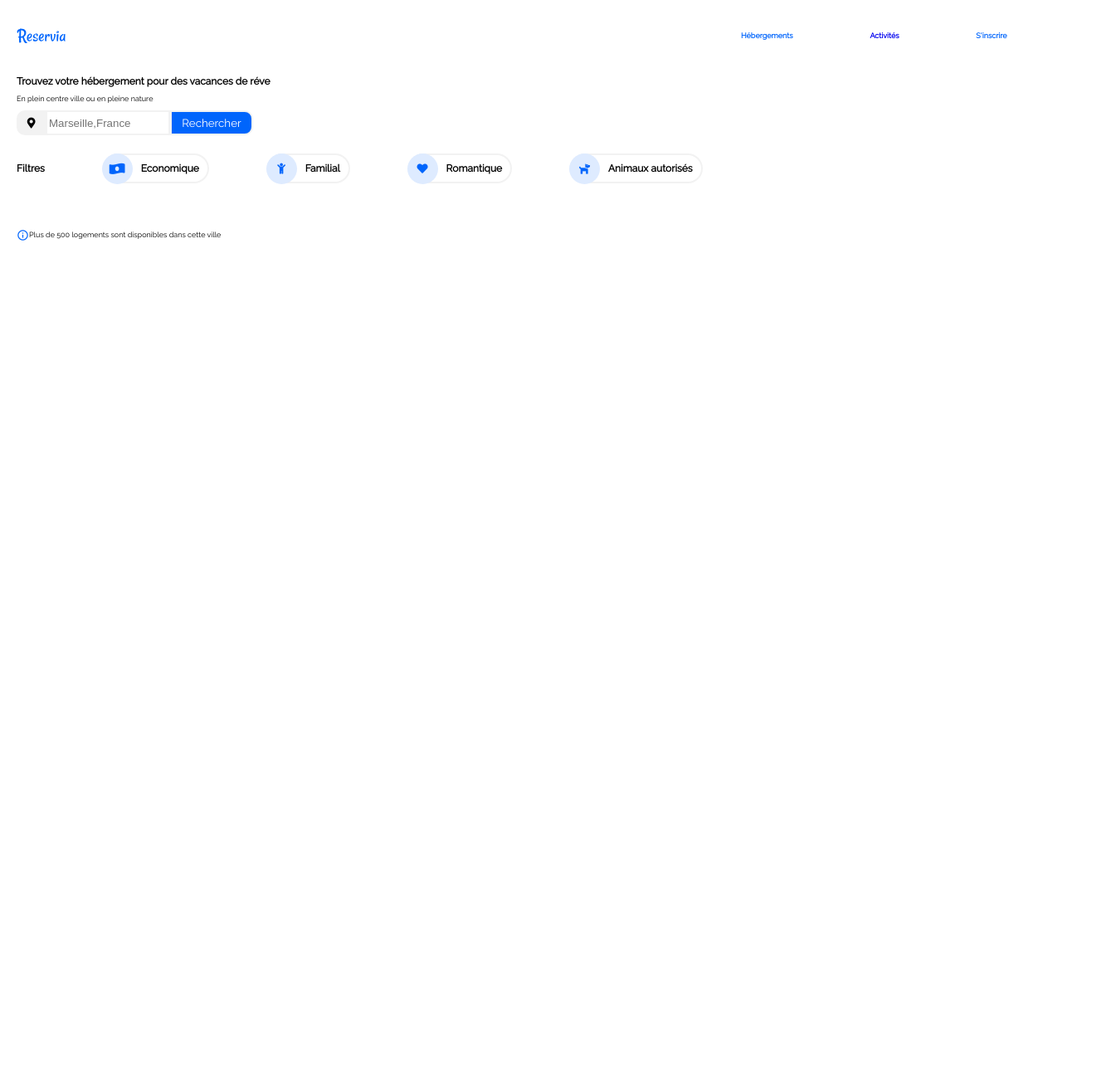
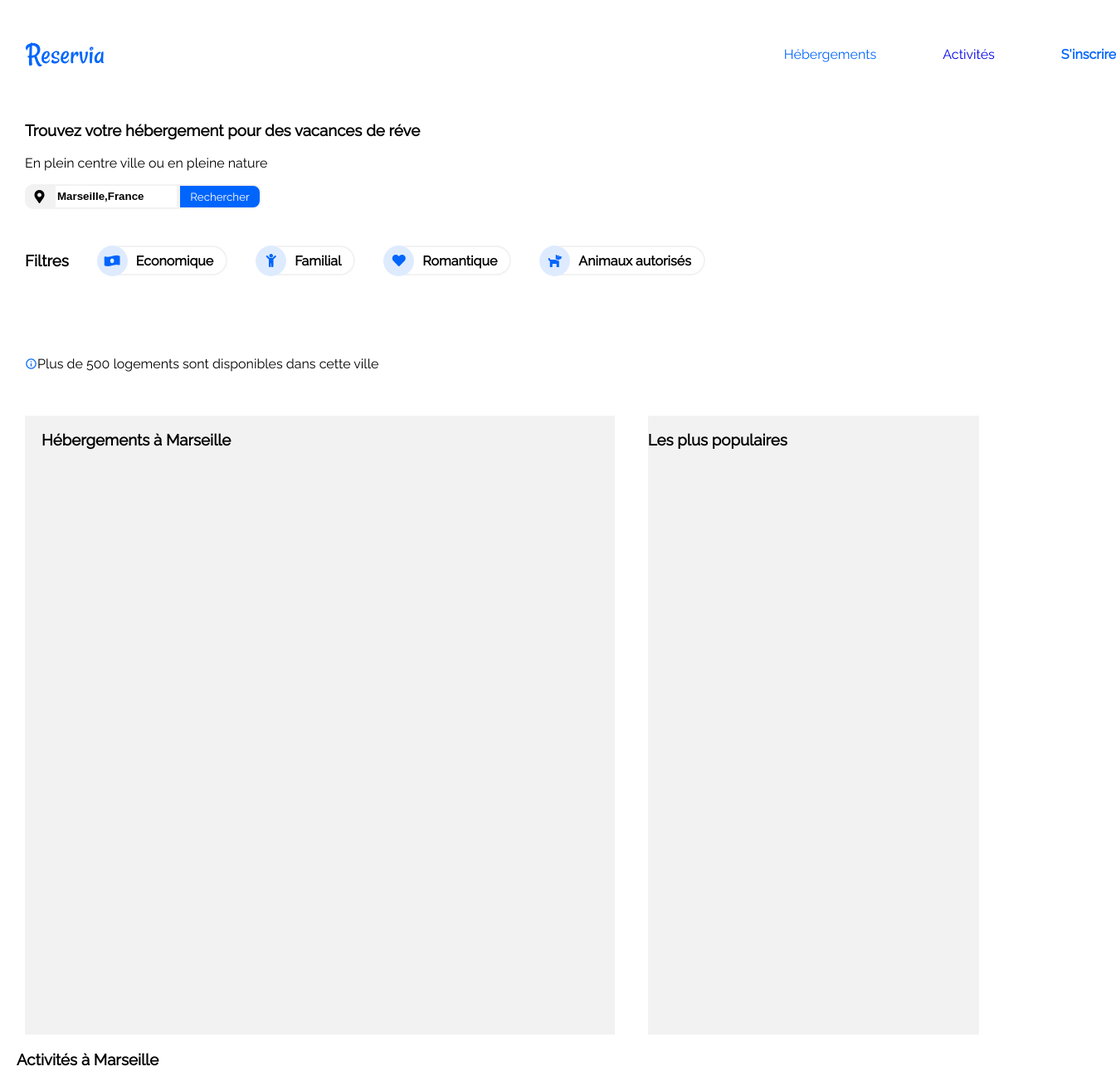
Before and after one commit to Andriatsimaniry/Andriatsimaniry_2_20032021, a plain HTML site: page index.html in a window 1280 px wide. Shown: the part 17-1320 px from the top of the page at 83% size, 1345 px wide, since content can reach past the window. Before the commit the page ends 800 px from the top, so only its background shows below. Drawn offline with Linux system fonts and the light colour scheme.

Commit message:
Ajouts trait dessus ,mise en page et pied de page

```diff
--- a/index.html
+++ b/index.html
@@ -9,30 +9,41 @@
 					<link rel="stylesheet" type="text/css" href="https://use.fontawesome.com/releases/v5.15.2/css/all.css">
 						<link href="https://fonts.googleapis.com/icon?family=Material+Icons" rel="stylesheet">
 							<link  rel = " preconnect " href = " https://fonts.gstatic.com " />
-								<link rel="stylesheet" media="screen and (max-width: 1280px)" href="petite_resolution.css" />
+								<link rel="stylesheet" media="screen and (max-width: 1280px)" href="queries.css" />
 
-					<title>Projet 2</title>
+					<title>Projet</title>
 
 </head>
 
 <body>
+						<!--       Logo       -->
 
 <header>
 	<div class="tete">
 			<div class="logo">
-				<img src="Reservia.svg" alt="Reservia" style="width: 60px; height: 30px;">
+				<img src="Reservia.svg" alt="Reservia">
 			</div>
+
+						<!--       Menu       -->
+
 			<div class="menu">
-				<div class="hebergement"><a style="text-decoration:none" href="#hebergements" class="hebergement">
-					<h3>Hébergements</h3></a></div>
-				<div class="activite"><a style="text-decoration:none" href=" #activites " class=" activités " >
-					<h2>Activités</h2></a></div>
+				<div class="trait_dessus"></div>
+
+				<div class="hebergement"><a href="#hebergements" class="hebergement">
+
+					Hébergements</a></div>
+
+				<div class="activite"><a href=" #activites " class=" activités " >
+					Activités</a></div>
 				<div class="inscrire"><a>
-					<h3>S'inscrire</h3></a></div>
+					S'inscrire</a></div>
 			</div>
+
+						<!--   Recherche   -->
+
 			<div class="text-search">
 					<div>
-					<h1>Trouvez votre hébergement pour des vacances de réve</h1>
+					<h3>Trouvez votre hébergement pour des vacances de réve</h3>
 					</div>
 					<div>
 					<p>En plein centre ville ou en pleine nature</p>
@@ -44,32 +55,36 @@
 				<input class="btn1" type="search"  placeholder="Marseille,France">
 				 <button class="btn2">Rechercher</button></div>
 				</div>
+
+						<!--     les Filtres      -->
+
+
 			<div class="filters-container">
-			<h1>Filtres</h1>
+			<h3>Filtres</h3>
 
 			<div class="filter">
 				<div class="icon-container">
 					<i class="fas fa-money-bill-wave-alt" style="font-size:15px;color:#0065FC"></i>
 				</div>
-				<a style="text-decoration:none" href="#"><h1> Economique</h1></a>
+				<a class="icon-eco"  href="javascript:;">Economique</a>
 			</div>
 			<div class="filter">
 				<div class="icon-container">
 					<i class="fas fa-child" style="color:#0065FC"></i>
 				</div>
-				<a style="text-decoration:none" href="#"><h1>Familial</h1></a>
+				<a class="icon-familial" href="javascript:;">Familial</a>
 			</div>
 			<div class="filter">
 				<div class="icon-container">
 					<i class="fa fa-heart" style="color:#0065FC"></i>
 				</div>
-				<a style="text-decoration:none" href="#"><h1>Romantique</h1></a>
+				<a class="icon-romantique" href="javascript:;">Romantique</a>
 			</div>
 			<div class="filter">
 				<div class="icon-container">
 					<i class="fas fa-dog" style="color:#0065FC"></i>
 				</div>
-				<a style="text-decoration:none" href="#"><h1>Animaux autorisés</h1></a>
+				<a class="icon-animal" href="javascript:;">Animaux autorisés</a>
 			</div>
 
 			</div>
@@ -80,14 +95,37 @@
 		</div>
 	</header>
 
+					<!--         MAIN           -->
 
-	<main>
+
+	<main class="main">
+		<section id="hebergement" class="Hotel">
+			<h3>Hébergements à Marseille</h3>
+
+
+			<!--  SECTION  -->
+
+		</section>
+
+		<aside class="aside">
+			<h3>Les plus populaires</h3>
+
+
+			<!--  ASIDE  -->
+
+
+		</aside>
 
 
 
 
 
+		<article id="activites" class="article">
+			<h3>Activités à Marseille</h3>
 
+			<!--   ARTICLE   -->
+
+		</article>
 
 
 
@@ -96,11 +134,39 @@
 
 	</main>
 
+
+
+
+					<!--   FOOTER    -->
+
 	<footer>
 
 
-
-
+			<div class="propos">
+				<div><h3>A propos</h3>
+						<ul class="liste">
+						<li>Fonctionnement du site</li>
+						<li>Conditons générales de vente</li>
+						<li>Données et confidensialité</li>
+						</ul>
+				</div>
+			</div>
+			<div class="qualite">
+				<div><h3>Nos hébergements</h3>
+					<ul class="liste">
+						<li>Charte qualité</li>
+						<li>Soumettre votre hotêl</li>
+					</ul>
+				</div>
+			</div>
+			<div class="assistance">
+				<div><h3>Assistance</h3>
+						<ul class="liste">
+						<li>Centre d'aide</li>
+						<li>Nous contacter</li>
+					</ul>
+				</div>
+			</div>
 
 
 	</footer>
--- a/styles.css
+++ b/styles.css
@@ -1,20 +1,28 @@
-p { font-family: Raleway; font-size: 9px; font-style: normal; font-variant: normal; }
-h1 { font-family: Raleway; font-size: 12px; font-style: normal; font-variant: normal;color: black }
-h2{ font-family: Raleway; font-size: 9px; font-style: normal; font-variant: normal; }
-h3{font-family: Raleway; font-size: 9px; font-style: normal; font-variant: normal; color: #0065fc; }
-
 body{
-	font-family: Raleway; font-size: 13px; font-style: normal; font-variant: normal;
+	display: grid;
+	grid-template-rows: repeat(5,1fr);
+	grid-template-columns: repeat(3,1fr);
+	font-family: Raleway;
 	margin: 10px;
 	padding:10px;
 }
+header{
+	grid-row: 1;
+	grid-column: 1 / span 3;
+}
+
+
+
+        	/*   ---------- Header  -------------------- */
 
 .tete {
 	display: grid;
 	grid-template-columns: 1fr 1fr 1fr;
 	grid-template-rows: repeat(4,1fr);
-	padding-top: 0px
+	padding-top: 0px;
+	margin-left: 10px;
 }
+
 .logo{
 
 	grid-row: 1 ;
@@ -22,12 +30,45 @@ body{
 	display: flex;
 	align-items: center;
 }
-.menu{
+.menu {
 	grid-row: 1 ;
 	grid-column: 3;
 	display: flex;
-	justify-content: space-around;
+	justify-content: center;
     align-items: center;
+}
+ a {
+	text-decoration: none;
+
+}
+
+.hebergement  {
+	color: #0065fc;
+	display: flex;
+	margin-right: 40px;
+
+}
+
+
+
+.trait_dessus{
+border-top: 2px solid #0065FC;
+width : 160px;
+display: flex;
+margin-top: -160px;
+margin-right: -130px;
+
+
+}
+
+
+.inscrire{
+	display: flex;
+
+	color: #0065fc;
+	font-weight: bolder;
+	margin-left: 80px;
+	margin-right: -150px;
 }
 .text-search {
 	grid-row: 2 ;
@@ -42,6 +83,11 @@ body{
 
 }
 
+input::placeholder{
+	font-weight: bolder;
+	color: #000;
+	opacity:1;
+}
 .icon-search{
 	height: 30px;
 	width: 35px;
@@ -77,7 +123,7 @@ body{
 	align-items: center;
     justify-content: center;
 
-
+			/* ----- Filtres-------- */
 
 }
 .filters-container{
@@ -97,14 +143,16 @@ body{
 	border-radius: 18px;
 	height: 32px;
 	border-left: none;
-}
-a:hover {
-  background-color: gold;
+	padding-right: 10px;
+
 }
 
-.filter h1 {
-	padding: 10px;
+.filter a  {
+	padding: 5px;
 	white-space: nowrap;
+	text-decoration: none;
+	font-weight: bolder;
+	color: #000;
 }
 
 .icon-container {
@@ -115,7 +163,10 @@ a:hover {
     justify-content: center;
     background-color: #DEEBFF;
     border-radius: 18.5px;
-	margin-left: -1px;
+	margin-left: -10px;
+	margin-right: 5px;
+
+
 
 }
 .ville{
@@ -123,4 +174,83 @@ a:hover {
 	grid-column: 1 / span 2;
 	display: flex;
 	align-items: center;
+
+
+}				/* ----------   Main ------------ ---------*/
+
+
+main{
+	grid-row: 2 / span 3;
+	grid-column: 1 / span 3;
+	display: grid;
 }
+	/* --------SECTION ----------*/
+
+section{
+	grid-row: 1 /span 2;
+	grid-column: 1 / span 2;
+	margin-right: 20px;
+	margin-left: 10px;
+	padding-left: 20px;
+	background-color: #F2F2F2;
+
+
+
+	/*  --------ASIDE  ----------*/
+}
+
+aside{
+	grid-row: 1 / span 2;
+	grid-column: 3;
+	margin-left: 20px;
+	margin-right: 80px;
+	background-color: #F2F2F2;
+}
+
+	/* ----------ARTICLE  ---------*/
+
+
+article{
+    grid-row: 3 / span 2;
+	grid-column: 1 / span 3;
+}
+
+
+        		 /* --------- Pied de Page  ------------- */
+
+footer{
+	grid-row: 5;
+	grid-column: 1 / span 3;
+	display: grid;
+	grid-template-rows: 1fr ;
+	grid-template-columns: 1fr 1fr 1fr 1fr;
+	background-color: #F2F2F2;
+
+
+}
+.liste{
+	list-style-type: none;
+	margin-left: -40px;
+}
+
+.propos{
+	grid-row: 1 / span 3;
+	grid-column: 1;
+	display: flex;
+	justify-content: left;
+	align-items: center;
+
+}
+
+.qualite{
+  	grid-row: 1 / span 2;
+  	grid-column: 2;
+  	display: flex;
+	align-items: center;
+  }
+.assistance{
+  	grid-row: 1 / span 1;
+  	grid-column: 3;
+  	display: flex;
+	align-items: center;
+  }
```
Also changed, not shown: Reservia@3x.png (deleted), Reservia@3xv.png (deleted), queries.css (renamed from Petite_resolution.css).
